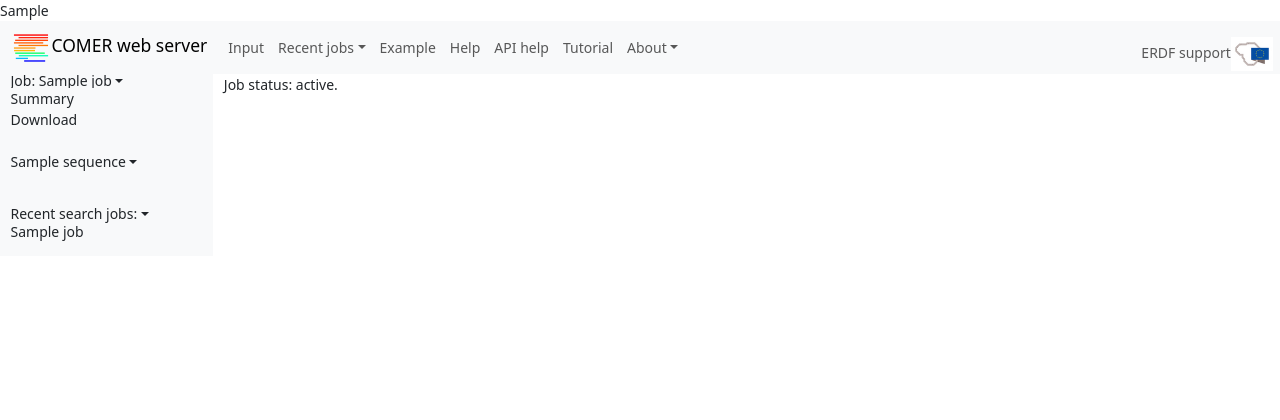
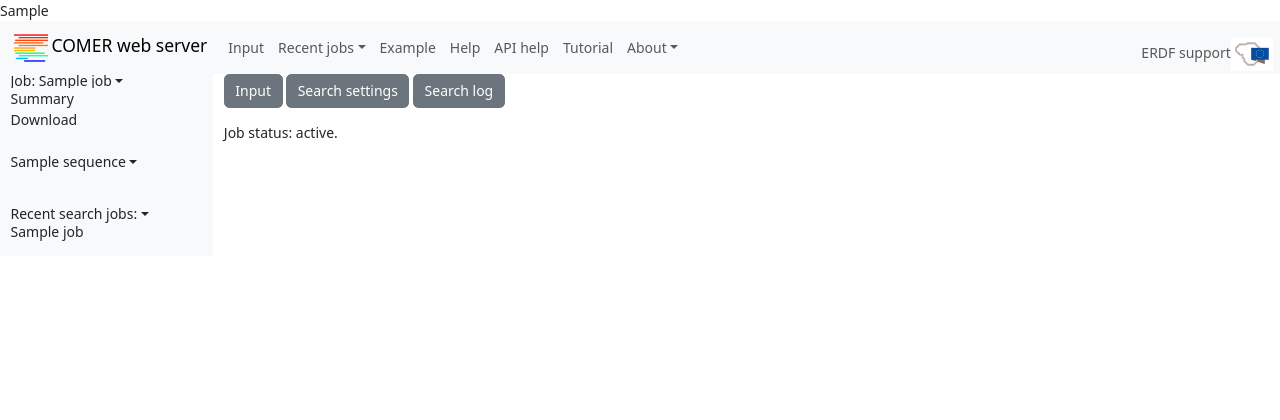
Before and after one commit to chemikeris/comer_web, a Django app: template templates/jobs/not_finished_or_removed.html in a window 1280 px wide. Shown: the top 420 px of the page. Run offline with Django 3.2, Linux system fonts and the light colour scheme; the template is opened without the code that fills it: most values are stand-ins (such as "Sample title", 1, 10 or a date in 2020); some libraries are stand-ins or nearby versions.

Commit message:
Show input data also for failed jobs
	modified:   apps/search/views.py
	new file:   templates/jobs/input_data_buttons.html
	modified:   templates/jobs/not_finished_or_removed.html
	modified:   templates/search/results_all.html

```diff
--- a/apps/search/views.py
+++ b/apps/search/views.py
@@ -162,6 +162,8 @@ def results(request, job_id, redirect_to_first=False):
             'log': job.calculation_log,
             'errors': errors,
             'active': 'not_finished',
+            'job_input': job.read_input_file('in'),
+            'job_options': job.read_input_file('options'),
             }
         return render(request, 'jobs/not_finished_or_removed.html', context)
 
--- /dev/null
+++ b/templates/jobs/input_data_buttons.html
@@ -0,0 +1,8 @@
+<p>
+    <a class="btn btn-secondary" data-bs-toggle="collapse" href="#" data-bs-target="#job_input">Input</a>
+    <a class="btn btn-secondary" data-bs-toggle="collapse" href="#" data-bs-target="#job_settings">Search settings</a>
+    <a class="btn btn-secondary" data-bs-toggle="collapse" href="#" data-bs-target="#search_log">Search log</a>
+</p>
+<div id="job_settings" class="collapse"><pre>{{ job_options }}</pre></div>
+<div id="job_input" class="collapse"><pre>{{ job_input }}</pre></div>
+<div id="search_log" class="collapse"><pre>{{ job.calculation_log }}</pre></div>
--- a/templates/jobs/not_finished_or_removed.html
+++ b/templates/jobs/not_finished_or_removed.html
@@ -1,5 +1,6 @@
 {% extends 'base_results.html' %}
 {% block results %}
+{% include 'jobs/input_data_buttons.html' %}
 <p>Job status: {{ status_msg }}.</p>
 {% if reload %}
 {% if log %} <pre>{{ log }}</pre> {% endif %}
```
Also changed, not shown: templates/search/results_all.html (+1 -8 lines).
